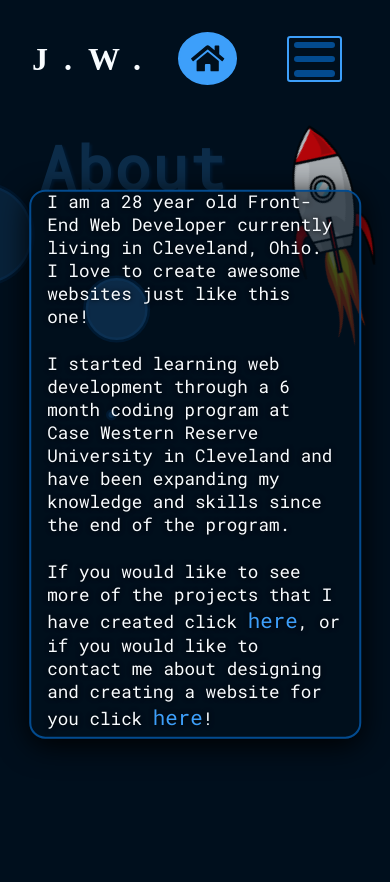
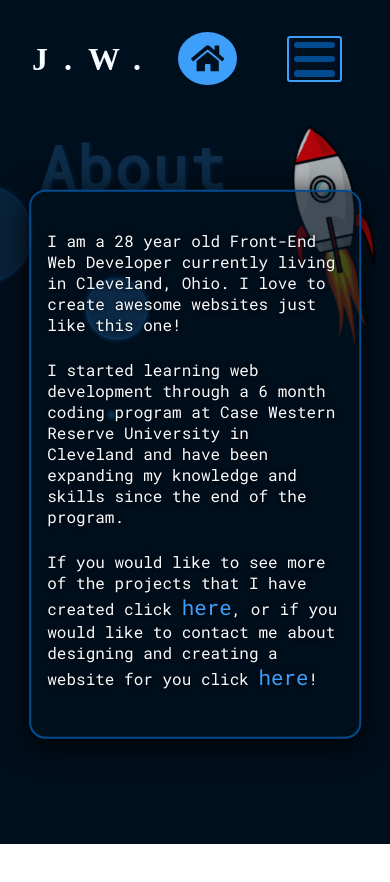
Before and after one commit to J-Whisler/iDesign-jw, a React (Create React App) app: page /about in a window 390 px wide. Shown: the top 882 px of the page. After the commit the page ends 844 px from the top, so only its background shows below. Built offline with nearby package versions, Linux system fonts and the light colour scheme; a web font is replaced by a local one.

Commit message:
about page mobile styling changes

```diff
--- a/src/pages/AboutMe/AboutMe.scss
+++ b/src/pages/AboutMe/AboutMe.scss
@@ -37,7 +37,7 @@
                 width: 120%;
             }
         }
-        @media (max-width: 8450px) {
+        @media (max-width: 450px) {
             left: 65%;
             top: 20%;
             img {
@@ -75,6 +75,7 @@
                 font-size: 1.3rem;
                 margin-bottom: 1.5rem;
                 text-shadow: 0 0 5px $primary-color-shadow;
+
                 .p-link {
                     font-size: 1.3rem;
                     color: $accent-color;
@@ -107,10 +108,13 @@
                 }
             }
         }
+        @media (max-width: 390px) {
+            .aboutMe__contentBoxText {
+                .aboutMe__paragraph {
+                    font-size: 1rem;
+                }
+            }
+        }
     }
-    @media (max-width: 450px) {
-        // width: 85vw;
-        // height: 70vh;
-        height: 120vh;
-    }
+
 }
```
